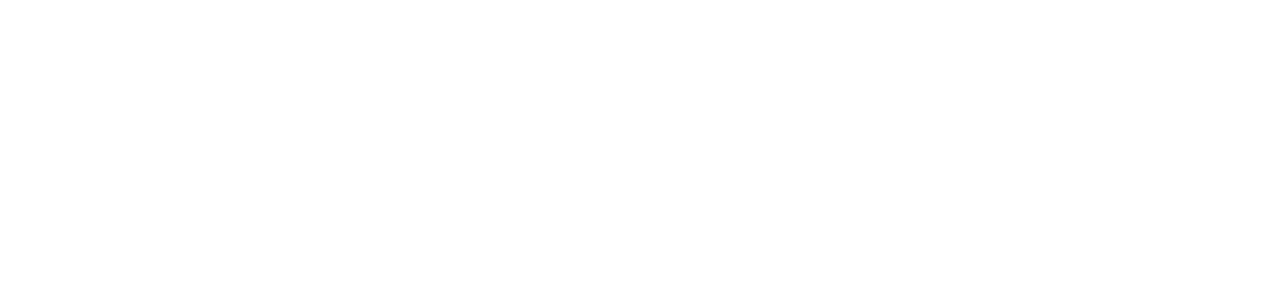
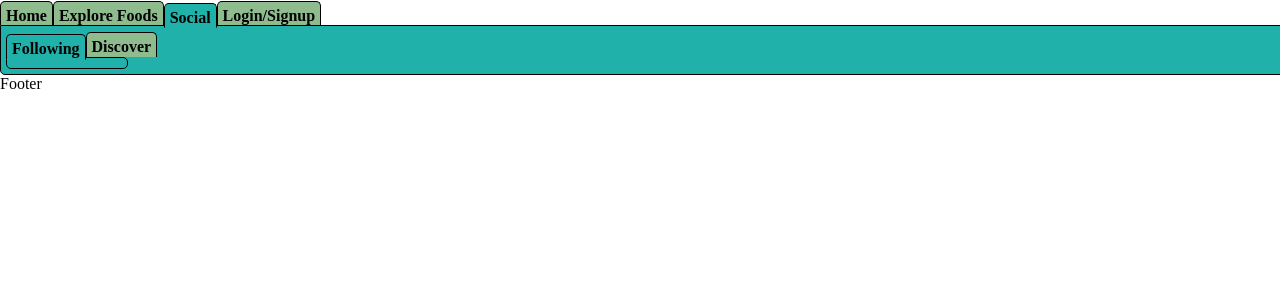
Before and after one commit to Nicholas-Gregory/ProteinHelper, a React (Vite) app in the folder client/: page /social/following in a window 1280 px wide. Before the commit this address had no page. Shown: the top 300 px of the page. Built offline with nearby package versions, Linux system fonts and the light colour scheme.

Commit message:
Layout: Social; Page: Discover, Following; Improvement: App, Layout: Header; (page skeleton for social functionality)

```diff
--- a/client/src/App.jsx
+++ b/client/src/App.jsx
@@ -13,6 +13,9 @@ import Users from './layouts/Users';
 import User from './pages/User';
 import Browse from './pages/Browse';
 import Create from './pages/Create';
+import Social from './layouts/Social';
+import Following from './pages/Following';
+import Discover from './pages/Discover';
 
 export default function App({}) {
     return (
@@ -84,6 +87,28 @@ export default function App({}) {
                                 element={<Login />}
                             />
                         </Route>
+
+                        <Route
+                            path='/social'
+                            element={<Social />}
+                        >
+
+                            <Route
+                                index
+                                element={<Navigate to={'/social/following'} />}
+                            />
+
+                            <Route
+                                path='/social/following'
+                                element={<Following />}
+                            />
+
+                            <Route
+                                path='/social/discover'
+                                element={<Discover />}
+                            />
+
+                        </Route>
                         <Route
                             path='/users'
                             element={<Users />}
--- a/client/src/layouts/Header.jsx
+++ b/client/src/layouts/Header.jsx
@@ -43,8 +43,8 @@ export default function Header({}) {
                         text: 'Explore Foods'
                     },
                     {
-                        name: 'users',
-                        text: 'Users'
+                        name: 'social',
+                        text: 'Social'
                     },
                     user ? {
                         name: 'profile',
--- /dev/null
+++ b/client/src/layouts/Social.jsx
@@ -0,0 +1,41 @@
+import { useEffect, useState } from "react";
+import TabNav from "../components/TabNav";
+import { Outlet, useLocation, useNavigate } from "react-router-dom";
+
+export default function Social({}) {
+    const location = useLocation();
+    const path = location.pathname.split('/');
+    const [page, setPage] = useState(path[path.length - 1]);
+    const navigate = useNavigate();
+
+    useEffect(() => {
+        setPage(path[path.length - 1]);
+    }, [location])
+
+    function handleSelect(name) {
+        setPage(name);
+        navigate(`/social/${name}`);
+    }
+
+    return (
+        <>
+            <TabNav
+                tabs={[
+                    {
+                        name: 'following',
+                        text: 'Following'
+                    },
+                    {
+                        name: 'discover',
+                        text: 'Discover'
+                    }
+                ]}
+                active={page}
+                onSelect={handleSelect}
+            />
+            <div className="tab-content">
+                <Outlet />
+            </div>
+        </>
+    )
+}
--- /dev/null
+++ b/client/src/pages/Discover.jsx
@@ -0,0 +1,3 @@
+export default function Discover({}) {
+
+}
--- /dev/null
+++ b/client/src/pages/Following.jsx
@@ -0,0 +1,3 @@
+export default function Following({}) {
+
+}
```
